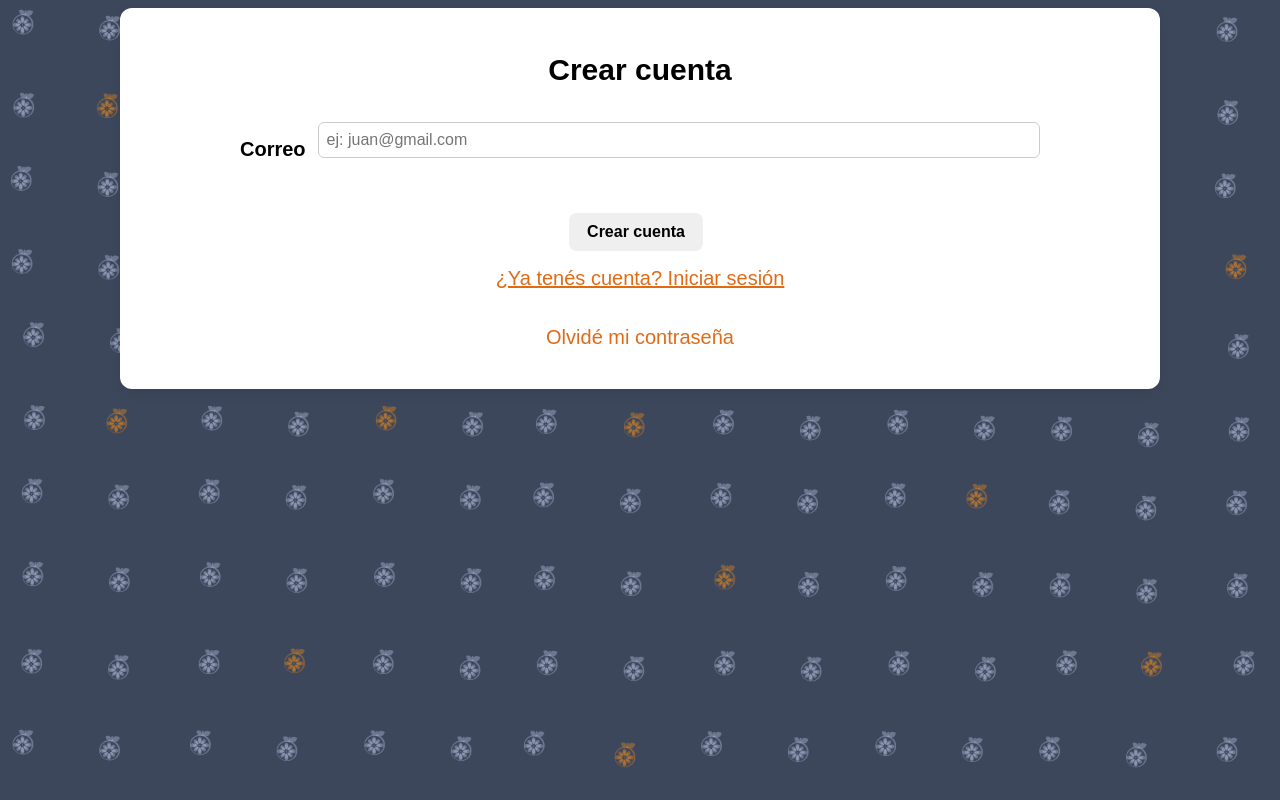
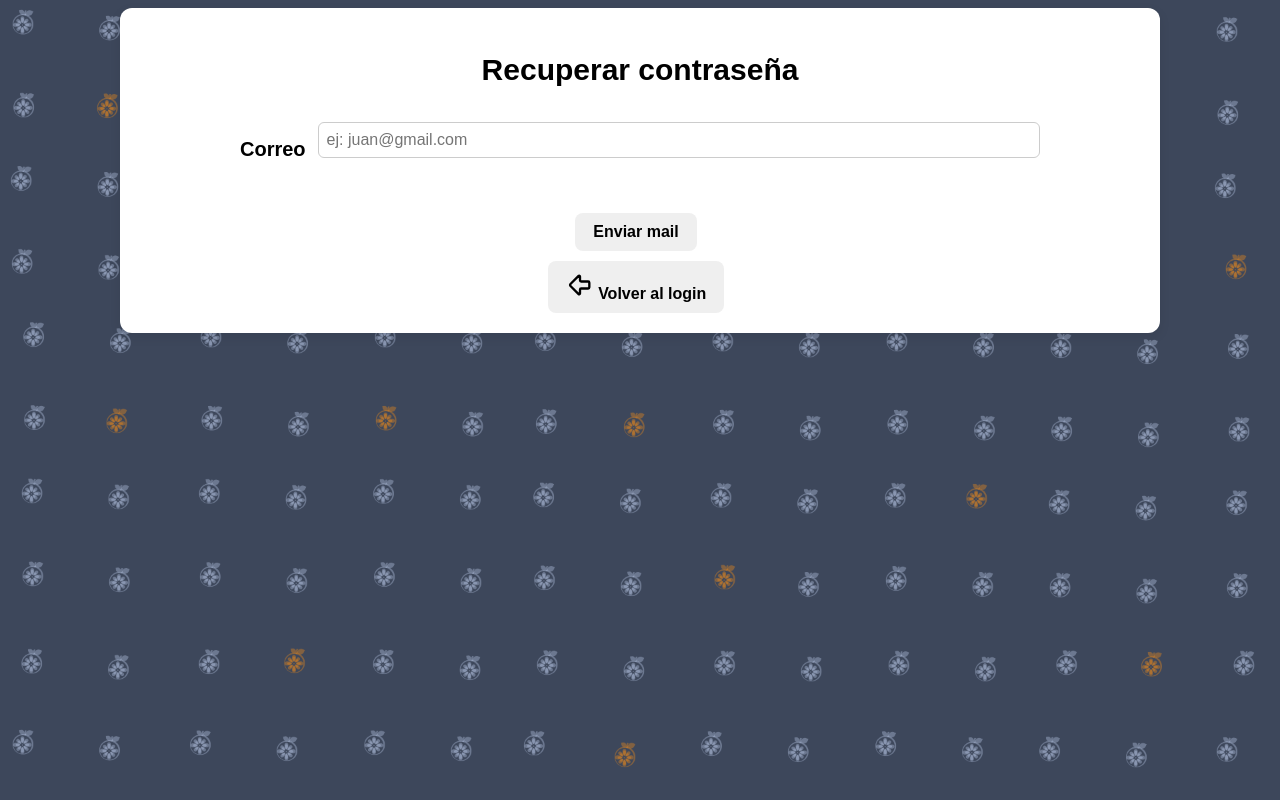
Before and after one commit to AbrilCC/Bill-Deadlines-Alert-System, a React (Vite) app in the folder frontend/: page / in a window 1280 px wide. Both pictures are taken after a click on the element "Olvidé mi contraseña". Built offline with nearby package versions, Linux system fonts and the light colour scheme; no server answers; a web font is replaced by a local one.

Commit message:
enhanced login

```diff
--- a/frontend/src/Login.jsx
+++ b/frontend/src/Login.jsx
@@ -1,21 +1,20 @@
 import { useState } from "react";
-import { Eye, EyeOff } from "lucide-react";
+import { Eye, EyeOff, ArrowBigLeft } from "lucide-react";
 
 const BACKEND_API_URL = import.meta.env.VITE_BACKEND_URL;
 
 function Auth() {
-    const [isLogin, setIsLogin] = useState(false);
-
+    const [mode, setMode] = useState("register");
     const [email, setEmail] = useState("");
     const [password, setPassword] = useState("");
-    const [forgotMode, setForgotMode] = useState(false);
     const [showPassword, setShowPassword] = useState(false);
 
     const [loading, setLoading] = useState(false);
 
-    const endpoint = forgotMode
+    const endpoint =
+        mode === "forgot"
             ? `${BACKEND_API_URL}/auth/forgot-password`
-        : isLogin
+            : mode === "login"
                 ? `${BACKEND_API_URL}/auth/login`
                 : `${BACKEND_API_URL}/auth/register`;
 
@@ -30,7 +29,7 @@ function Auth() {
                     "Content-Type": "application/json"
                 },
                 body: JSON.stringify(
-                    forgotMode
+                    mode === "forgot"
                         ? { email }
                         : { email, password }
                 )
@@ -40,14 +39,21 @@ function Auth() {
             if (!res.ok) {
                 alert(data.error);
                 return;
-            }
+            };
+            if (mode === "forgot") {
+                alert("Te enviamos un mail para recuperar tu contraseña");
+                setMode("login");
+                return;
+            };
+
+            // For Login / Register
             localStorage.setItem("token", data.token);
-            window.location.reload();
             alert(
-                isLogin
+                mode === "login"
                     ? "Inición sesiada ✅"
                     : "Cuenta creada ✅"
             );
+            window.location.reload();
 
         } catch (error) {
             console.error(error);
@@ -59,10 +65,13 @@ function Auth() {
     return (
         <form onSubmit={handleSubmit} className="card" id="formStyle">
 
-            <h2>
-                {isLogin
+            <h2> {
+                    mode === "forgot"
+                        ? "Recuperar contraseña"
+                        : mode === "login"
                             ? "Iniciar sesión"
-                    : "Crear cuenta"}
+                            : "Crear cuenta"
+                }
             </h2>
 
             <div className="formInputRow">
@@ -76,7 +85,7 @@ function Auth() {
                 />
             </div>
 
-            {!forgotMode && (
+            {mode !== "forgot" && (
             <div className="formInputRow">
                 <label>Contraseña</label>
                 <div className="passwordInputContainer">
@@ -95,32 +104,36 @@ function Auth() {
             </div>)}
 
             <button type="submit" disabled={loading}>
-                {isLogin
+                {mode === "forgot"
+                    ? "Enviar mail"
+                    : mode === "login"
                         ? "Ingresar"
                         : "Crear cuenta"}
             </button>
 
+            {mode !== "forgot" && (
+            <>
                 <p style={{
                     marginTop: "16px",
                     cursor: "pointer",
                     color: "#df6b17",
-                    "text-decoration": "underline"
-                }} onClick={() => setIsLogin(!isLogin)}>
-                {
-                    isLogin
+                    "text-decoration": "underline"}} onClick={() => setMode(mode === "login" ? "register" : "login")}>
+                    {mode === "login"
                         ? "¿No tenés cuenta? Registrate"
-                    : "¿Ya tenés cuenta? Iniciar sesión"
-                }
+                        : "¿Ya tenés cuenta? Iniciar sesión"}
                 </p>
-
                 <p style={{
                     marginTop: "16px",
                     cursor: "pointer",
-                    color: "#df6b17"
-                }} onClick={() => setForgotMode(!forgotMode)}>
-            Olvidé mi contraseña
-            </p>
+                    color: "#df6b17"}} onClick={() => {setMode("forgot"); setPassword("")}}>
+                    Olvidé mi contraseña</p>
+            </>)}
 
+            {mode === "forgot" && (
+                <button type="button" className="backToLoginBtn" onClick={() => setMode("login")}>
+                    <ArrowBigLeft size={28} /> Volver al login
+                </button>
+            )}
         </form>
     );
 }
--- a/frontend/src/components/Calendar.jsx
+++ b/frontend/src/components/Calendar.jsx
@@ -43,7 +43,7 @@ function Calendar() {
     const formatted = data.map(e => ({
       id: e.id,
       title: e.type,
-      start: e.due_date,
+      start: `${e.due_date}T12:00:00`,
       backgroundColor: e.paid ? "#9c9c9c" : "#df6b17",
       extendedProps: {
         amount: e.amount,
--- a/frontend/src/components/CreateMonthly.jsx
+++ b/frontend/src/components/CreateMonthly.jsx
@@ -44,9 +44,10 @@ export default function CreateMonthly({ setView }) {
   };
 
   const handleSubmit = async () => {
+    const token = localStorage.getItem("token");
     const res = await fetch(`${BACKEND_API_URL}/events/monthly`, {
       method: "POST",
-      headers: {"Content-Type": "application/json"},
+      headers: {"Content-Type": "application/json", Authorization: `Bearer ${token}`},
       body: JSON.stringify({...form, preferred_days: preferredDays}),
     });
     if (res.ok) {
--- a/frontend/src/components/CreateSingle.jsx
+++ b/frontend/src/components/CreateSingle.jsx
@@ -21,9 +21,10 @@ export default function CreateSingle({ setView }) {
 
   const handleSubmit = async (e) => {
     e.preventDefault();
+    const token = localStorage.getItem("token");
     const res = await fetch(`${BACKEND_API_URL}/events/single`, {
       method: "POST",
-      headers: {"Content-Type": "application/json"},
+      headers: {"Content-Type": "application/json", Authorization: `Bearer ${token}`},
       body: JSON.stringify({...form, preferred_days: preferredDays}),
     });
     if (res.ok) {
--- a/frontend/src/components/CreateWeekly.jsx
+++ b/frontend/src/components/CreateWeekly.jsx
@@ -28,9 +28,10 @@ export default function CreateWeekly({ setView }) {
         alert("Completá todos los campos obligatorios");
         return;
     }
+    const token = localStorage.getItem("token");
     const res = await fetch(`${BACKEND_API_URL}/events/weekly`, {
       method: "POST",
-      headers: {"Content-Type": "application/json"},
+      headers: {"Content-Type": "application/json", Authorization: `Bearer ${token}`},
       body: JSON.stringify({...form, preferred_days: preferredDays}),
     });
 
```
Also changed, not shown: 1 other file (tests, documents, lock files or other folders). Lines whose indentation alone changed are shown as unchanged.
